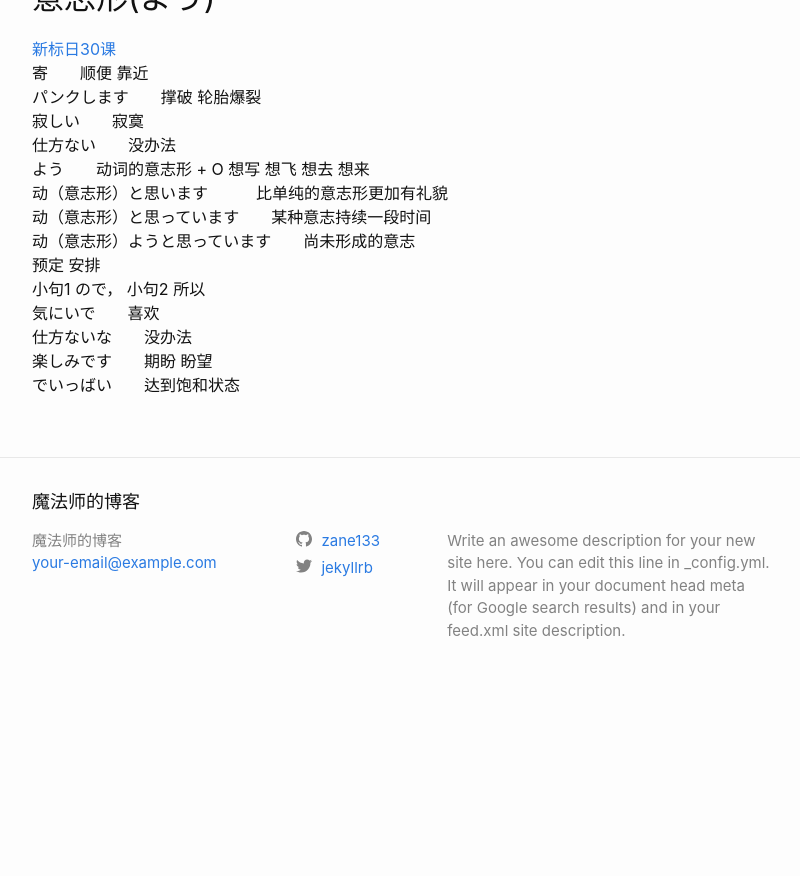
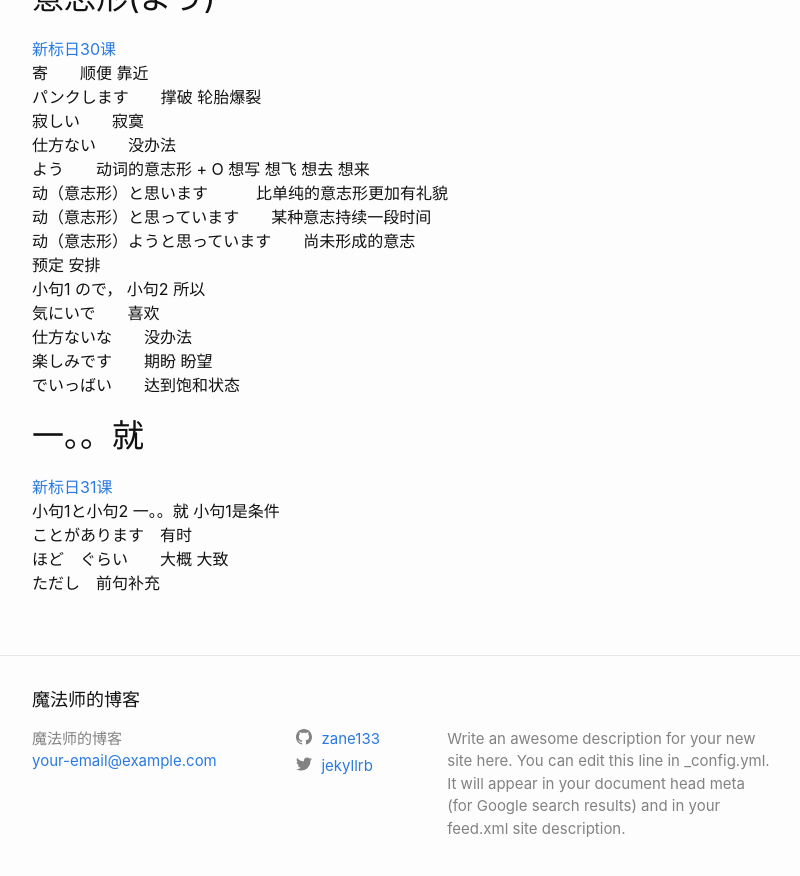
Before and after one commit to zane133/zane133.github.io, a Jekyll site: the page built from _posts/2019-08-17-japanese_study.markdown, in a window 1280 px wide and 900 px high, scrolled down 6328 px. Shown: the top 876 px of the window, without its empty margins (238-1038 px from the left). Built offline with Jekyll 4.4.1, drawn with Linux system fonts in a browser that asks for light colours; before the commit the page ends 7030 px from its top, so only the background shows below that.

Commit message:
Update 2019-08-17-japanese_study.markdown

```diff
--- a/_posts/2019-08-17-japanese_study.markdown
+++ b/_posts/2019-08-17-japanese_study.markdown
@@ -220,3 +220,10 @@ Google可以在搜索词的尾部加上 **とは**
 仕方ないな　　没办法
 楽しみです　　期盼 盼望
 でいっばい　　达到饱和状态
+
+## 一。。就
+[新标日31课](https://www.bilibili.com/video/av14150839/?p=33)
+小句1と小句2   一。。就   小句1是条件
+ことがあります　有时
+ほど　ぐらい　　大概 大致
+ただし　前句补充
```
